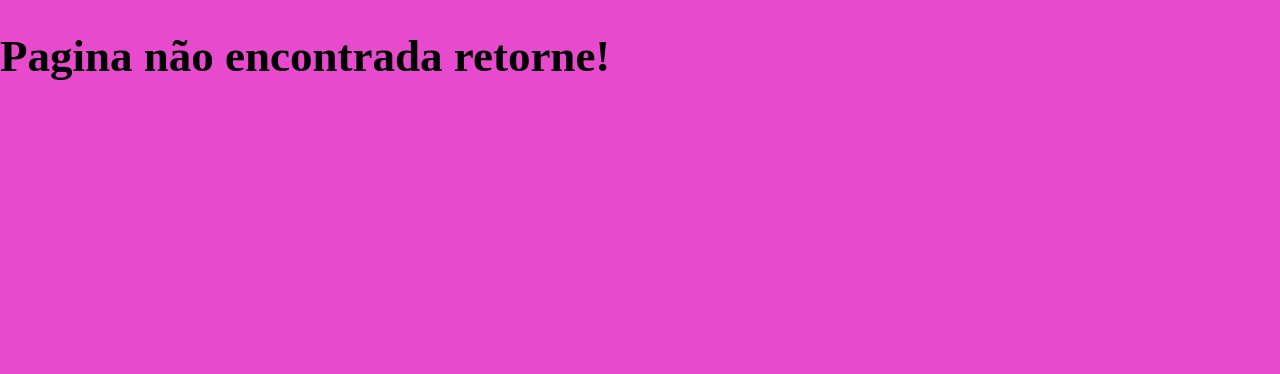
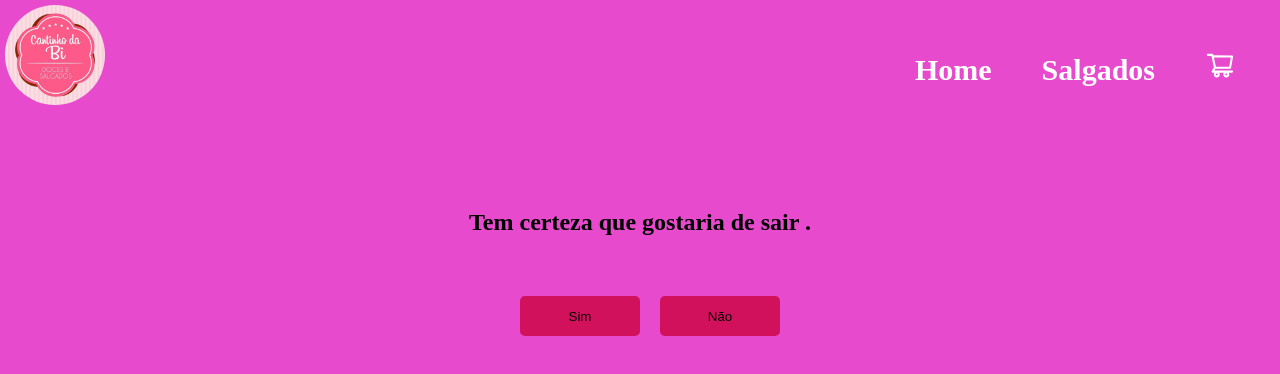
Before and after one commit to joaoMicheletti/Bih, a React (Create React App) app in the folder frontend/: page /exit in a window 1280 px wide. Shown: the top 374 px of the page. Built offline with nearby package versions, Linux system fonts and the light colour scheme.

Commit message:
ajustes
foi adicionado duas pages  e dado inicio na criação da função que enviara os pedidos para o carrinho

```diff
--- a/frontend/src/pages/login/index.js
+++ b/frontend/src/pages/login/index.js
@@ -51,6 +51,7 @@ function Login(){
                 <nav className='Menu'>
                     <Link to='/' onClick={() => Navigate('/')}>Home</Link>
                     <Link to='/register'>Registrar-se</Link>
+
                 </nav>
             </header>
 
--- /dev/null
+++ b/frontend/src/pages/loja/carrinho.js
@@ -0,0 +1,28 @@
+import React from 'react';
+import {Link} from 'react-router-dom';
+import {ImExit} from 'react-icons/im';
+import Logo from '../loja/../assets/Logo.jpg';
+import './style_loja.css';
+//import Api from '../../services/api';
+
+function Carrinho(){
+
+    return(
+        <div className='Loja_Container'>
+            <header className='Cabeçalho'>
+                <img className='Logo' src={Logo} alt="Logo"/>
+                <nav className='Menu'>
+                    <Link  to="/" >Home</Link>
+                    <Link to="/salgados">Salgados</Link>
+                    <Link to='/exit'><ImExit/></Link>
+                </nav>
+            </header>
+
+            <div id='Carrinho_Container'>
+                <h1>carrinho</h1>
+            </div>
+
+        </div>
+    );
+}
+export default Carrinho;
--- /dev/null
+++ b/frontend/src/pages/loja/exit.js
@@ -0,0 +1,34 @@
+import React from 'react';
+import {Link} from 'react-router-dom';
+import {AiOutlineShoppingCart} from 'react-icons/ai';
+import Logo from '../loja/../assets/Logo.jpg';
+import './style_loja.css';
+//import Api from '../../services/api';
+
+function Exit(){
+
+    return(
+        <div className='Loja_Container'>
+            <header className='Cabeçalho'>
+                <img className='Logo' src={Logo} alt="Logo"/>
+                <nav className='Menu'>
+                    <Link  to="/" >Home</Link>
+                    <Link to="/salgados">Salgados</Link>
+                    <Link to='/carrinho'><AiOutlineShoppingCart/></Link>
+                </nav>
+            </header>
+
+            <div id='Exit_Container'>
+                <h2>Tem certeza que gostaria de sair .</h2>
+
+                <div id='Button_Container'>
+                    <button id='BTN_Exit' >Sim</button>
+                    <button id='BTN_Exit' >Não</button>
+                </div>
+
+            </div>
+
+        </div>
+    );
+}
+export default Exit;
--- a/frontend/src/pages/loja/index.js
+++ b/frontend/src/pages/loja/index.js
@@ -1,10 +1,13 @@
 import React, {useEffect, useState} from 'react';
 import {Link} from 'react-router-dom';
-import Logo from '../assets/Logo.jpg';
+import {AiOutlineShoppingCart} from 'react-icons/ai';
+import {ImExit} from 'react-icons/im';
+import Logo from '../loja/../assets/Logo.jpg';
 import './style_loja.css';
 import Api from '../../services/api';
 
 function Loja(){
+
     const url = 'http://localhost:3001/files/';
     const [Prop, setProp] = useState([]);
     useEffect(() => {
@@ -25,6 +28,7 @@ function Loja(){
             console.log('Erro');
         });
     },[]);
+
     return(
         <div className='Loja_Container'>
             <header className='Cabeçalho'>
@@ -32,12 +36,15 @@ function Loja(){
                 <nav className='Menu'>
                     <Link  to="/" >Home</Link>
                     <Link to="/salgados">Salgados</Link>
+                    <Link to='/carrinho'><AiOutlineShoppingCart/></Link>
+                    <Link to='/exit'><ImExit/></Link>
                 </nav>
             </header>
 
             <div className='Conteudo_Prop'>
 
                     {Prop.map((iten, key) => {
+
                         return(
                             <div key={iten.id} className='Propaganda'>
 
@@ -57,6 +64,17 @@ function Loja(){
 
             <div className='Itens_Loja'>
                 {Doces.map((iten, key) => {
+                    const Name = iten.name;
+                    const Valor = iten.preço;
+                    const Authentication = localStorage.getItem('user');
+                    const Data = {
+                        Name,
+                        Valor,
+                        Authentication
+                    }
+                    const Pedido = () => {
+                        console.log(Data);
+                    }
                     return(
                         <ul key={iten.id}>
                             <li>
@@ -68,8 +86,7 @@ function Loja(){
                                 <p>Preço: {iten.preço}R$</p>
                                 <br/>
                                 <div className='Loja_btn'>
-                                    <button>+</button>
-                                    <button>-</button>
+                                    <button onClick={Pedido}>Adicionar ao carrinho</button>
                                 </div>
                             </li>
                         </ul>
@@ -78,11 +95,7 @@ function Loja(){
 
 
             </div>
-            <div className='pedido'>
-                <label>Valor de pedido:</label>
-                <p>200,00</p>
-                <button type='button'>finalizar</button>
-            </div>
+
         </div>
     );
 }
--- a/frontend/src/pages/loja/salgados.js
+++ b/frontend/src/pages/loja/salgados.js
@@ -1,6 +1,8 @@
 import React, {useEffect, useState} from 'react';
 import {Link} from 'react-router-dom';
-import Logo from '../assets/Logo.jpg';
+import {ImExit} from 'react-icons/im';
+import {AiOutlineShoppingCart} from 'react-icons/ai';
+import Logo from '../../pages/assets/Logo.jpg';
 import './style_loja.css';
 import Api from '../../services/api';
 
@@ -25,9 +27,6 @@ function Salgado(){
         })
     },[]);
 
-    const Finish_Pedido = (e) => {
-      console.log('click')
-    }
     return(
 
         <div className='Loja_Container'>
@@ -36,6 +35,8 @@ function Salgado(){
                 <nav className='Menu'>
                     <Link  to="/">Home</Link>
                     <Link  to="/loja">Doces</Link>
+                    <Link to='/carrinho'><AiOutlineShoppingCart/></Link>
+                    <Link to='/exit'><ImExit/></Link>
                 </nav>
             </header>
 
@@ -79,20 +80,12 @@ function Salgado(){
                                     <p>Preço: {iten.preço}R$</p>
                                     <br/>
                                     <div className='Loja_btn'>
-                                        <button>+</button>
-                                        <button>-</button>
+                                        <button>Adicionar ao carrinho</button>
                                     </div>
                                 </li>
                             </ul>
                         );
                     })}
-
-
-                 <div className='pedido'>
-                    <label>Valor de pedido:</label>
-                    <p>200,00</p>
-                    <button onClick={Finish_Pedido} type='button'>finalizar</button>
-                </div>
             </div>
         </div>
     );
--- a/frontend/src/pages/loja/style_loja.css
+++ b/frontend/src/pages/loja/style_loja.css
@@ -82,14 +82,14 @@ ul li img {
 }
 
 .Loja_btn button {
-    margin-top: 5px;
-    margin-left: 10px;
-    width: 70px;
-    height: 20px;
-    font-size: 18px;
+    color: rgb(245, 11, 147);
     font-weight: 500;
-    border-radius: 6px;
-    border-color: transparent;
+    width: 150px;
+    height: 30px;
+    margin-bottom: 5px;
+    background-color: rgb(255, 255, 255);
+    border: none;
+
 }
 .Loja_btn button:hover {
     background-color: rgba(0, 0, 0, 0.37);
@@ -111,6 +111,32 @@ ul li img {
     border: none;
     cursor: pointer;
 }
+#Exit_Container {
+    margin-top: 100px;
+    width: 80%;
+    margin-left: 10%;
+    text-align: center;
+}
+#Button_Container {
+    justify-content: center;
+    margin-top: 60px;
+    width: 80%;
+    margin-left: 10%;
+}
+#BTN_Exit {
+    margin-left: 20px;
+    width: 120px;
+    height: 40px;
+    background-color: rgb(209, 17, 91);
+    border: none;
+    border-radius: 5px;
+    cursor: pointer;
+}
+#BTN_Exit:hover {
+    background-color: rgba(0, 0, 0, 0.37);
+
+}
+
 @media (max-width: 700px){
     .Loja_Container .Cabeçalho .Menu {
         margin-top: 10px;
--- a/frontend/src/routes.js
+++ b/frontend/src/routes.js
@@ -6,6 +6,10 @@ import Loja from './pages/loja/index';//loja doces
 import Salgados from './pages/loja/salgados'; // loja salgados
 import Register from './pages/register/index'; //registro de usuarios
 import Login from './pages/login/index'; // login de usuarios
+import Carrinho from '../src/pages/loja/carrinho';
+import Exit from '../src/pages/loja/exit';
+
+
 //adm imports
 import Cbia from './pages/bih_offcie/index';//logind to adm
 import Doces from './pages/bih_offcie/painel_d'; //painel de doces
@@ -24,7 +28,8 @@ class Rotas extends Component {
                     <Route path='salgados' element={<Salgados/>} />
                     <Route path='login' element={<Login/>}/>
                     <Route path='register' element={<Register/>}/>
-
+                    <Route path='carrinho' element={<Carrinho/>} />
+                    <Route path='exit' element={<Exit/>}/>
 
                     <Route path='login_bia' element={<Cbia/>}/>
                     <Route path='p_doces' element={<Doces/>} />
```
